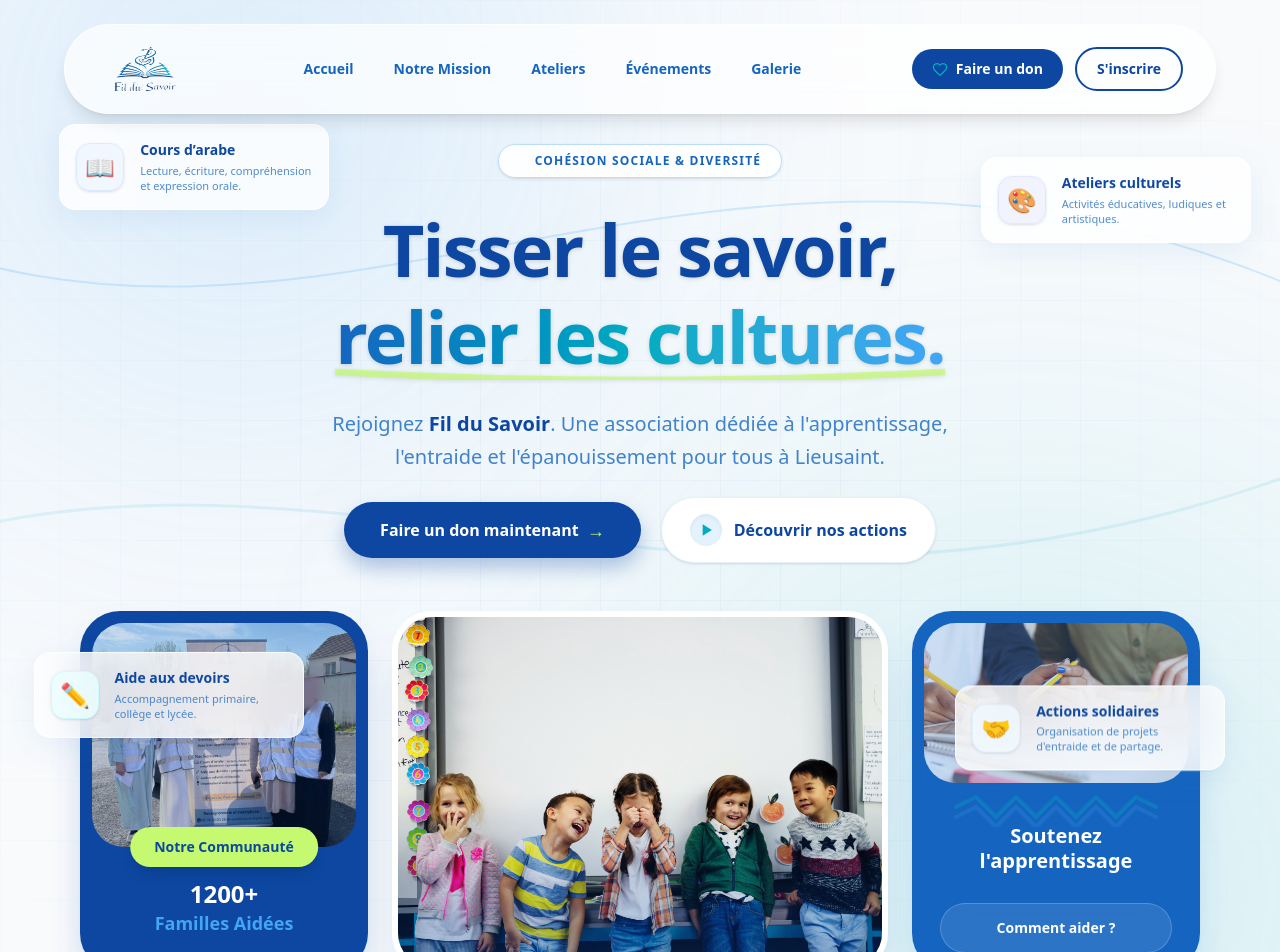
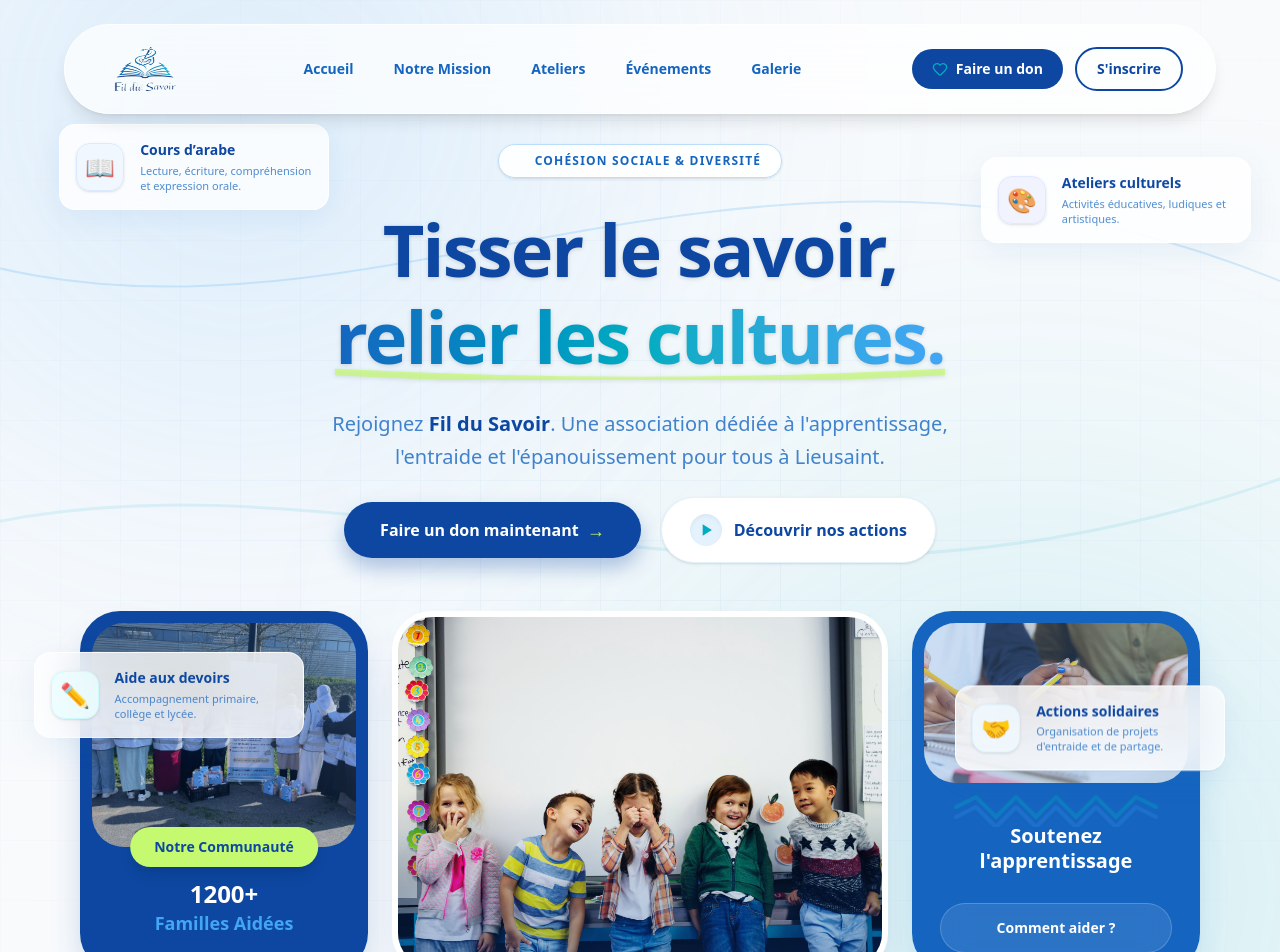
Before and after one commit to younesbennaceur/fil-du-savoir, a React (Vite) app: page / in a window 1280 px wide. Shown: the top 952 px of the page. Built offline with nearby package versions, Linux system fonts and the light colour scheme.

Commit message:
update photo

```diff
--- a/src/components/hero/Hero.jsx
+++ b/src/components/hero/Hero.jsx
@@ -236,7 +236,7 @@
           <div className="hero-card relative w-full lg:w-72 bg-[#0D47A1] rounded-[2.5rem] p-3 flex flex-col shadow-[0_20px_40px_-15px_rgba(13,71,161,0.4)] group overflow-hidden">
             <div className="relative h-56 w-full rounded-[2rem] overflow-hidden">
               <div className="absolute inset-0 bg-[#0D47A1]/20 z-10 transition-opacity group-hover:opacity-0" />
-              <img src="/team.jpg" alt="Enfants apprenant" className="w-full h-full object-cover transition-transform duration-700 group-hover:scale-110" />
+              <img src="/team.jpeg" alt="Enfants apprenant" className="w-full h-full object-cover transition-transform duration-700 group-hover:scale-110" />
             </div>
             <div className="absolute top-[13.5rem] left-1/2 -translate-x-1/2 w-max z-20">
               <button className="bg-[#C4F970] text-[#0D47A1] px-6 py-2.5 rounded-full font-bold text-sm shadow-lg hover:bg-white hover:scale-105 transition-all">
```
Also changed, not shown: public/team.jpeg (added).
